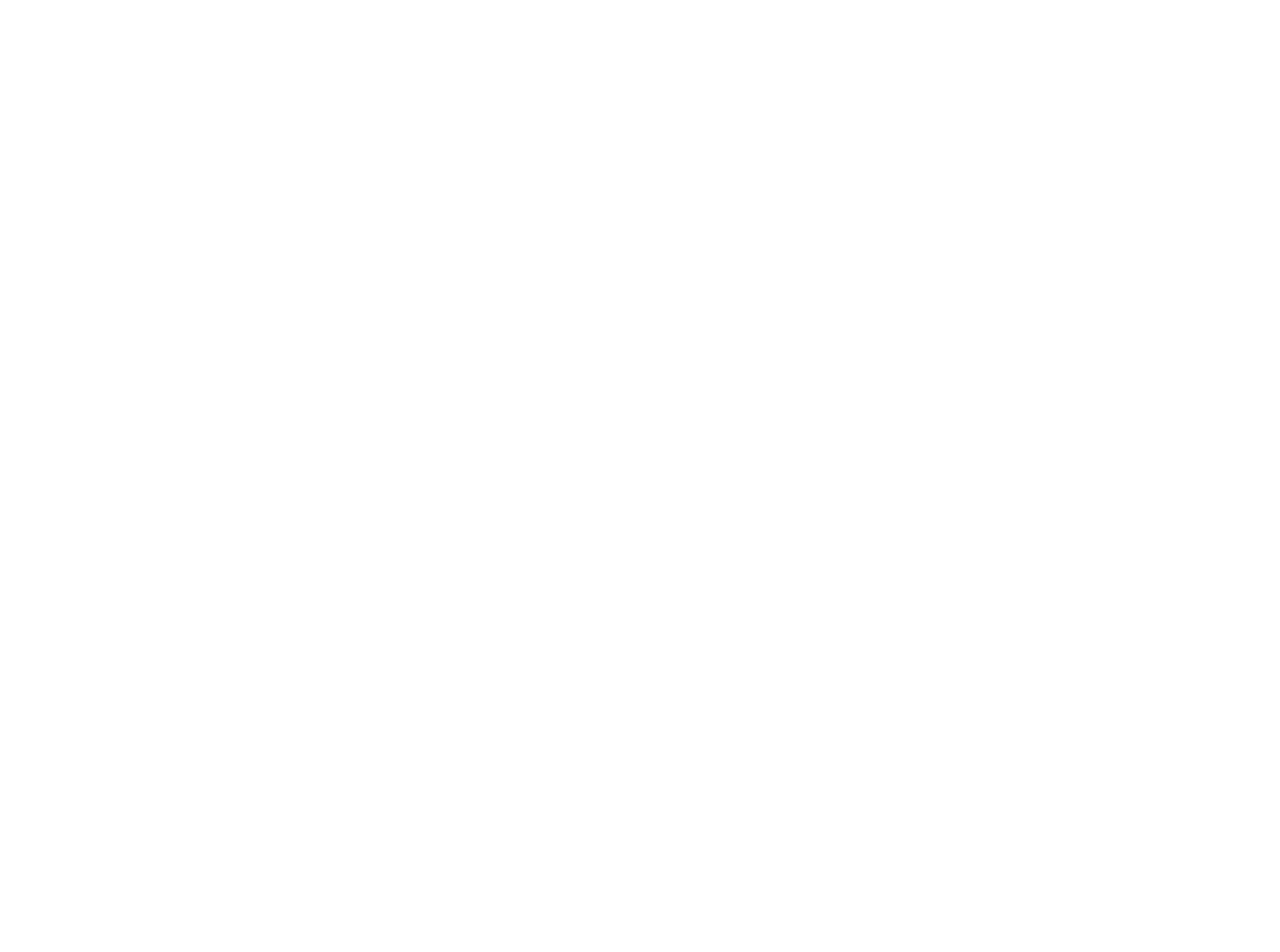
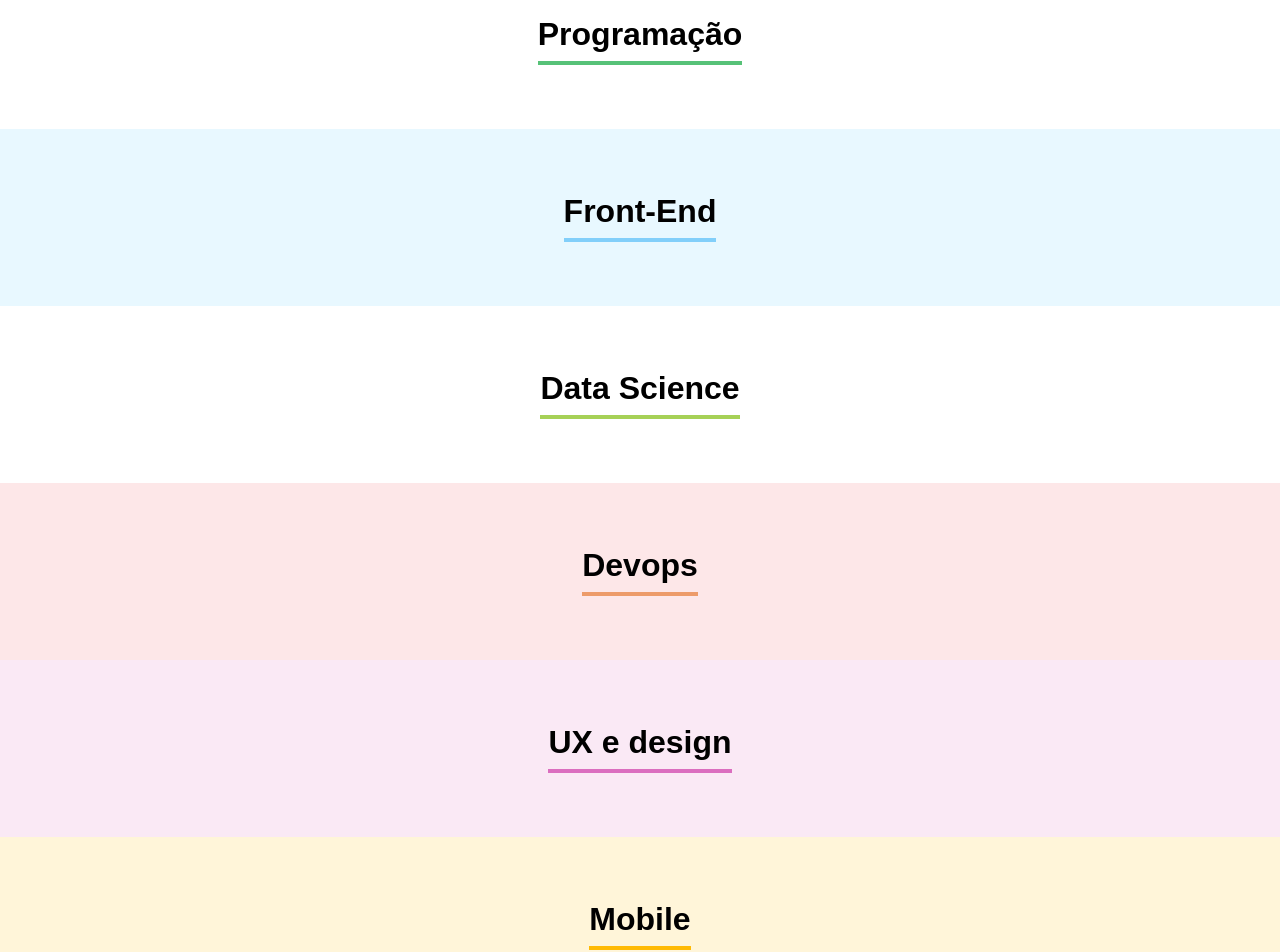
Before and after one commit to IsaqueLi/organo, a React (Create React App) app: page / in a window 1280 px wide. Shown: the part 1520-2472 px from the top of the page. Before the commit the page ends 1472 px from the top, so only its background shows below. Built offline with nearby package versions, Linux system fonts and the light colour scheme.

Commit message:
implementando componente de lista de times

```diff
--- a/src/App.js
+++ b/src/App.js
@@ -2,20 +2,62 @@
 import { useState } from 'react';
 import Banner from './componentes/Banner';
 import Formulario from './componentes/Formulario';
+import Time from './componentes/Time';
 
 function App() {
+
+  const times = [
+    {
+      nome: 'Programação',
+      corPrimaria: '#57C278',
+      corSecundaria: 'D9F7E9'
+    },
+    {
+      nome: 'Front-End',
+      corPrimaria: '#82CFFA',
+      corSecundaria: '#E8F8FF'
+    },
+    {
+      nome: 'Data Science',
+      corPrimaria: '#A6D157',
+      corSecundaria: '#FOF8E2'
+    },
+    {
+      nome: 'Devops',
+      corPrimaria: '#ED9B69',
+      corSecundaria: '#FDE7E8'
+    },
+    {
+      nome: 'UX e design',
+      corPrimaria: '#DB6EBF',
+      corSecundaria: '#FAE9F5'
+    },
+    {
+      nome: 'Mobile',
+      corPrimaria: '#FFBA05',
+      corSecundaria: '#FFF5D9'
+    },
+    {
+      nome: 'Inovação e Gestão',
+      corPrimaria: '#FF8A29',
+      corSecundaria: '#FFEEDF'
+    }
+  ]
 
   const [colaboradores, setColaboradores] = useState([])
 
   const aoNovoColaboradorAdicionado = (colaborador) => {
+    setColaboradores([...colaboradores, colaborador])
     console.log(colaborador)
-    setColaboradores([...colaboradores, colaborador])
   }
 
   return (
     <div className="App">
       <Banner />
       <Formulario aoColaboradorCadastrado={colaborador => aoNovoColaboradorAdicionado(colaborador)} />
+
+      {times.map(time => <Time key={time.nome} nome={time.nome} corPrimaria={time.corPrimaria} corSecundaria={time.corSecundaria}/>)}
+
     </div>
   )
 }
--- /dev/null
+++ b/src/componentes/Time/Time.css
@@ -0,0 +1,11 @@
+.time {
+    text-align: center;
+    padding: 32px;
+}
+
+.time h3 {
+    font-size: 32px;
+    border-bottom: 4px solid;
+    display: inline-block;
+    padding-bottom: 8px;
+}
--- /dev/null
+++ b/src/componentes/Time/index.js
@@ -0,0 +1,15 @@
+import React from 'react'
+import './Time.css'
+
+const Time = (props) => {
+
+    const css = { backgroundColor: props.corSecundaria }
+
+    return (
+        <section className='time' style={css}>
+            <h3 style={{borderColor: props.corPrimaria}}>{props.nome}</h3>
+        </section>
+    )
+}
+
+export  default Time
```
